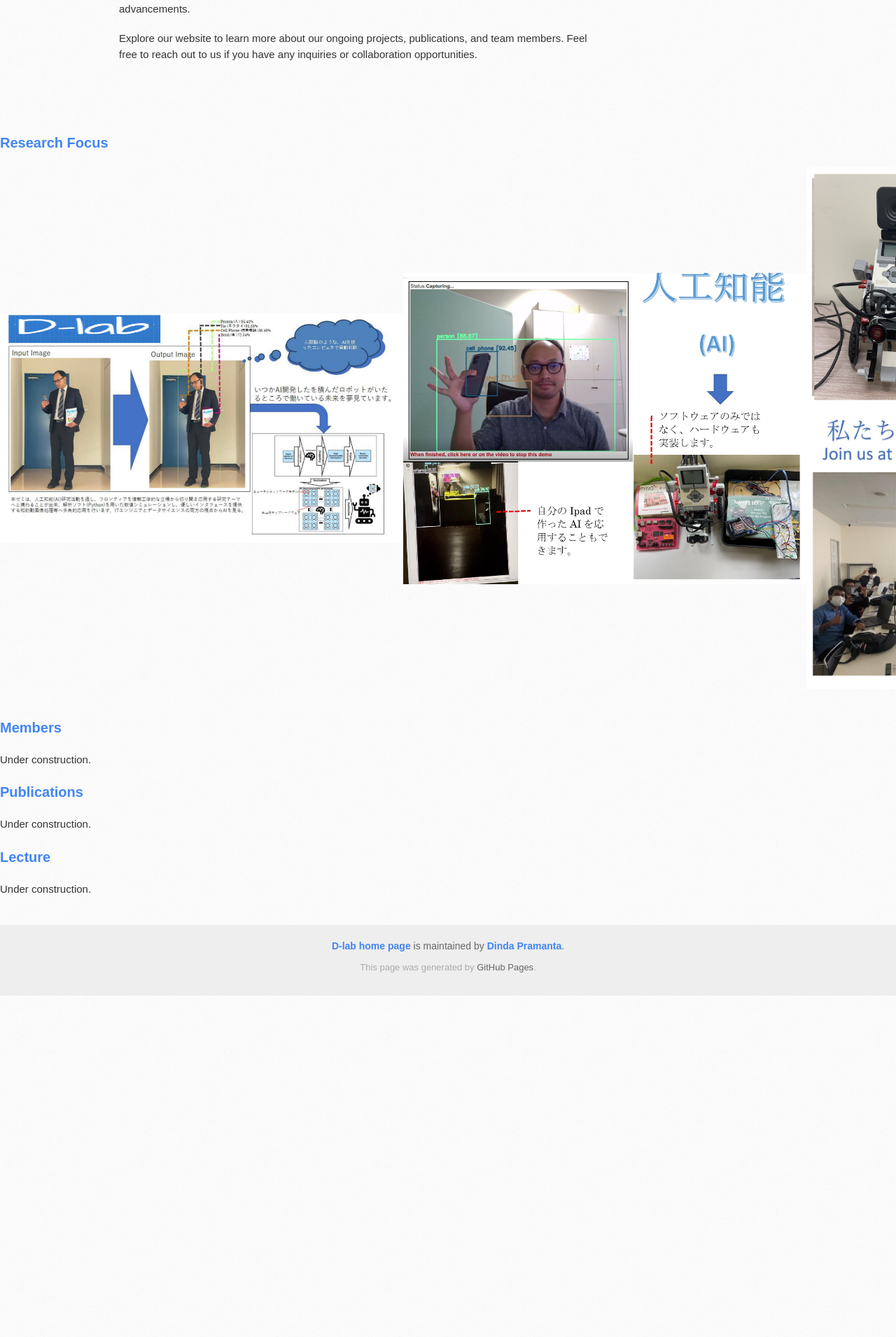
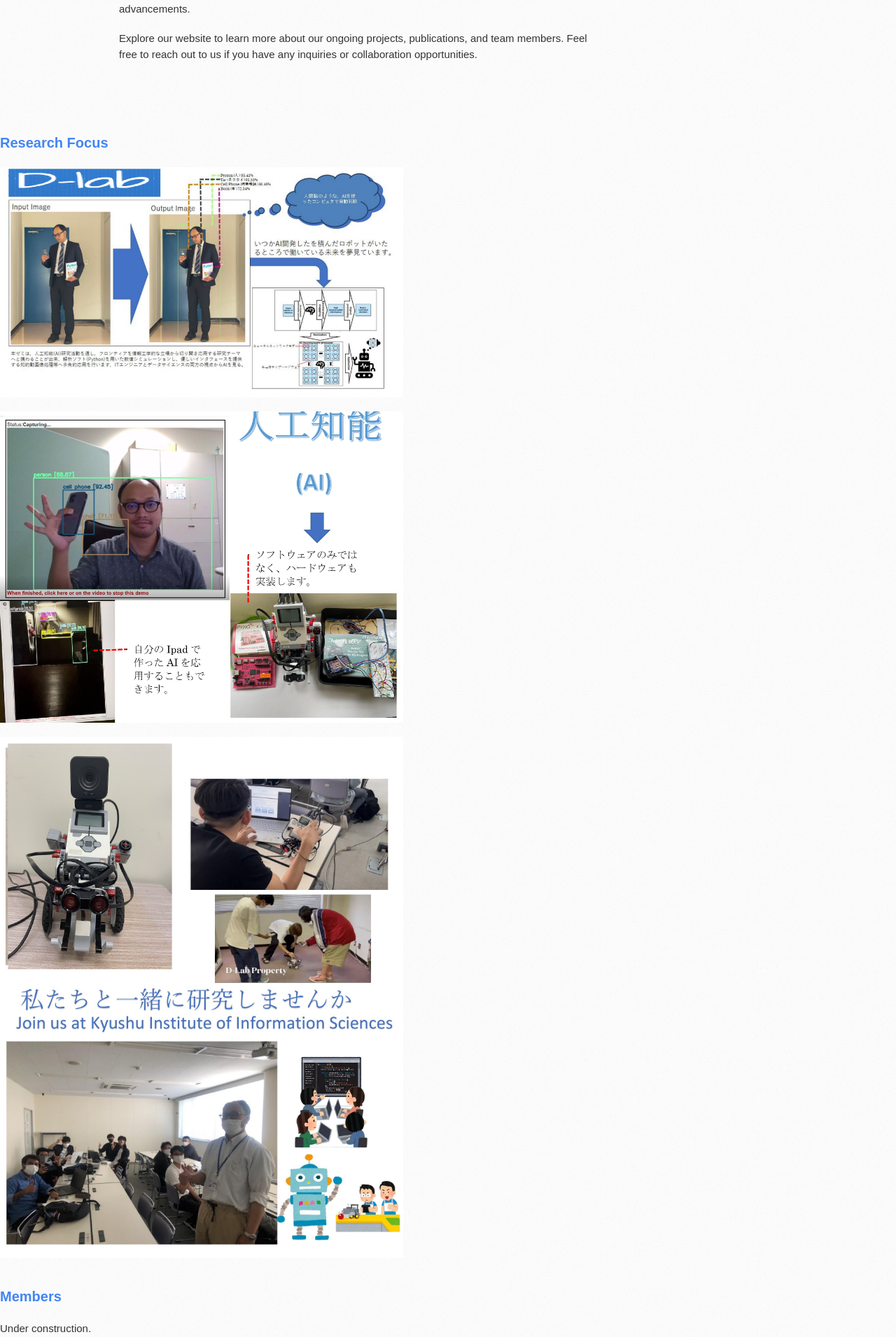
Before and after one commit to DindaPramanta/D-Lab.github.io, a Jekyll site: the page built from index.md, in a window 1280 px wide. Shown: the part 520-2431 px from the top of the page at 70% size. Built offline with Jekyll 4.4.1, drawn with Linux system fonts in a browser that asks for light colours; the repository's description, which GitHub fills in, is left out; before the commit the page ends 1943 px from its top, so only the background shows below that.

Commit message:
Update default.html

```diff
--- a/_layouts/default.html
+++ b/_layouts/default.html
@@ -140,7 +140,14 @@
   <h3>Research Focus</h3>
   <div class="image-container">
     <img class="poster-image" src="{{ '/assets/images/Poster-1.jpg' | relative_url }}" alt="D-Lab Poster">
+  </div>
+  <div class="image-container">
+
     <img class="poster-image" src="{{ '/assets/images/Poster-2.jpg' | relative_url }}" alt="D-Lab Poster">
+
+  </div>
+  <div class="image-container">
+
     <img class="poster-image" src="{{ '/assets/images/Poster-3.jpg' | relative_url }}" alt="D-Lab Poster">
   </div>
 </section>
```
